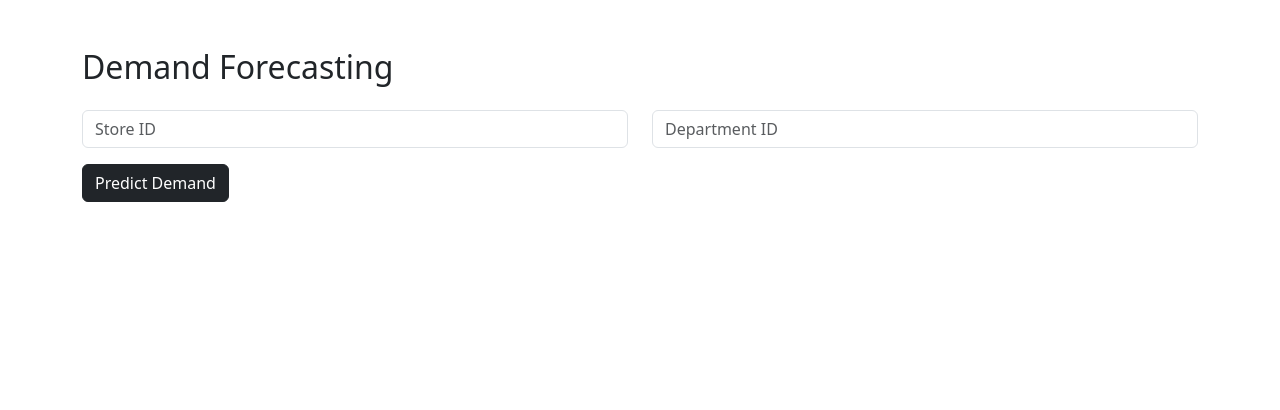
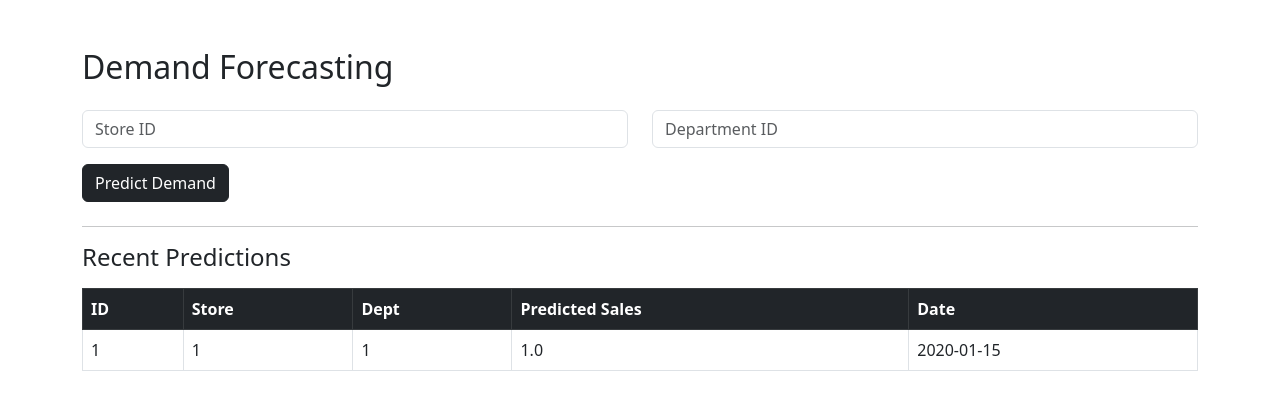
Before and after one commit to prashansha-31/ai-demand-inventory, a Flask app: page /forecast in a window 1280 px wide. Shown: the top 410 px of the page. Run offline with Flask 3, Linux system fonts and the light colour scheme; tables that the repository leaves empty hold one stand-in row (values such as "Sample post"); parts of the project's set-up code (start-up, migrations or seed data) failed here and were passed over.

Commit message:
Implemented demand forecast storage, database integration, and history tracking module

```diff
--- a/app.py
+++ b/app.py
@@ -6,9 +6,10 @@ import datetime
 
 app = Flask(__name__)
 
-# Load trained ML model
+# Load Trained ML Model
 with open("models/demand_model.pkl", "rb") as f:
     model = pickle.load(f)
+
 
 # DATABASE CONNECTION
 def get_db_connection():
@@ -16,11 +17,13 @@ def get_db_connection():
     conn.row_factory = sqlite3.Row
     return conn
 
+
 # DATABASE INITIALIZATION
 def init_db():
     conn = get_db_connection()
     cursor = conn.cursor()
 
+    # Sales Table
     cursor.execute("""
         CREATE TABLE IF NOT EXISTS sales (
             id INTEGER PRIMARY KEY AUTOINCREMENT,
@@ -32,16 +35,18 @@ def init_db():
         )
     """)
 
+    # Forecasts Table (Single Clean Version)
     cursor.execute("""
         CREATE TABLE IF NOT EXISTS forecasts (
             id INTEGER PRIMARY KEY AUTOINCREMENT,
             store INTEGER,
             dept INTEGER,
-            forecast_date TEXT,
-            predicted_sales REAL
+            predicted_sales REAL,
+            prediction_date TEXT
         )
     """)
 
+    # Inventory Policy Table
     cursor.execute("""
         CREATE TABLE IF NOT EXISTS inventory_policy (
             id INTEGER PRIMARY KEY AUTOINCREMENT,
@@ -56,33 +61,13 @@ def init_db():
     conn.commit()
     conn.close()
 
-# LOAD DATA INTO DATABASE
-def load_data():
-    df = pd.read_csv("data/clean_sales.csv")
-
-    conn = get_db_connection()
-    cursor = conn.cursor()
-
-    for _, row in df.iterrows():
-        cursor.execute("""
-            INSERT INTO sales (store, dept, date, weekly_sales, is_holiday)
-            VALUES (?, ?, ?, ?, ?)
-        """, (
-            int(row["store"]),
-            int(row["dept"]),
-            str(row["date"]),
-            float(row["weekly_sales"]),
-            int(row["isholiday"])
-        ))
-
-    conn.commit()
-    conn.close()
 
 # ROUTES
 
 @app.route("/")
 def home():
     return render_template("index.html")
+
 
 @app.route("/dashboard")
 def dashboard():
@@ -112,7 +97,7 @@ def dashboard():
     cursor.execute(query, params)
     rows = cursor.fetchall()
 
-    # Analytics Query
+    # Analytics
     analytics_query = "SELECT SUM(weekly_sales), AVG(weekly_sales) FROM sales"
     if conditions:
         analytics_query += " WHERE " + " AND ".join(conditions)
@@ -142,23 +127,6 @@ def dashboard():
         selected_dept=dept
     )
 
-@app.route("/test-db")
-def test_db():
-    conn = get_db_connection()
-    cursor = conn.cursor()
-    cursor.execute("SELECT name FROM sqlite_master WHERE type='table';")
-    tables = cursor.fetchall()
-    conn.close()
-    return str(tables)
-
-@app.route("/check-data")
-def check_data():
-    conn = get_db_connection()
-    cursor = conn.cursor()
-    cursor.execute("SELECT COUNT(*) FROM sales")
-    count = cursor.fetchone()
-    conn.close()
-    return f"Total rows in sales table: {count[0]}"
 
 @app.route("/forecast", methods=["GET", "POST"])
 def forecast():
@@ -166,6 +134,9 @@ def forecast():
     prediction = None
     selected_store = None
     selected_dept = None
+
+    conn = get_db_connection()
+    cursor = conn.cursor()
 
     if request.method == "POST":
         selected_store = request.form["store"]
@@ -183,15 +154,45 @@ def forecast():
 
         prediction = model.predict(features)[0]
 
+        # Save prediction into database
+        cursor.execute("""
+            INSERT INTO forecasts (store, dept, predicted_sales, prediction_date)
+            VALUES (?, ?, ?, ?)
+        """, (store, dept, float(prediction),
+              today.strftime("%Y-%m-%d %H:%M:%S")))
+
+        conn.commit()
+
+    # Fetch last 10 predictions
+    cursor.execute("""
+        SELECT * FROM forecasts
+        ORDER BY id DESC
+        LIMIT 10
+    """)
+    prediction_history = cursor.fetchall()
+
+    conn.close()
+
     return render_template(
         "forecast.html",
         prediction=prediction,
         selected_store=selected_store,
-        selected_dept=selected_dept
+        selected_dept=selected_dept,
+        prediction_history=prediction_history
     )
 
 
+@app.route("/check-data")
+def check_data():
+    conn = get_db_connection()
+    cursor = conn.cursor()
+    cursor.execute("SELECT COUNT(*) FROM sales")
+    count = cursor.fetchone()[0]
+    conn.close()
+    return f"Total rows in sales table: {count}"
 
+
+# MAIN
 if __name__ == "__main__":
     init_db()
     app.run(debug=True)
--- a/templates/forecast.html
+++ b/templates/forecast.html
@@ -45,6 +45,34 @@
     </div>
     {% endif %}
 
+    {% if prediction_history %}
+    <hr class="mt-4">
+    <h4>Recent Predictions</h4>
+
+    <table class="table table-bordered mt-3">
+        <thead class="table-dark">
+            <tr>
+                <th>ID</th>
+                <th>Store</th>
+                <th>Dept</th>
+                <th>Predicted Sales</th>
+                <th>Date</th>
+            </tr>
+        </thead>
+        <tbody>
+            {% for row in prediction_history %}
+            <tr>
+                <td>{{ row[0] }}</td>
+                <td>{{ row[1] }}</td>
+                <td>{{ row[2] }}</td>
+                <td>{{ row[3] | round(2) }}</td>
+                <td>{{ row[4] }}</td>
+            </tr>
+            {% endfor %}
+        </tbody>
+    </table>
+    {% endif %}
+
 </div>
 
 </body>
```
Lines whose indentation alone changed are shown as unchanged.
